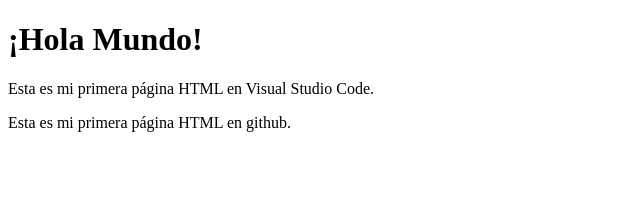
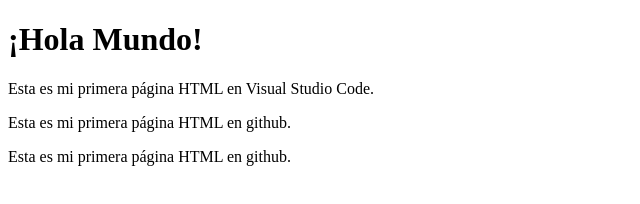
Before and after one commit to IgnaMon/sitewb, a plain HTML site: page index.html in a window 1280 px wide. Shown: the whole page, without its empty margins (0-640 px from the left). Drawn offline with Linux system fonts and the light colour scheme.

```diff
--- a/index.html
+++ b/index.html
@@ -9,5 +9,6 @@
     <h1>¡Hola Mundo!</h1>
     <p>Esta es mi primera página HTML en Visual Studio Code.</p>
      <p>Esta es mi primera página HTML en github.</p>
+        <p>Esta es mi primera página HTML en github.</p>
 </body>
 </html>
```
